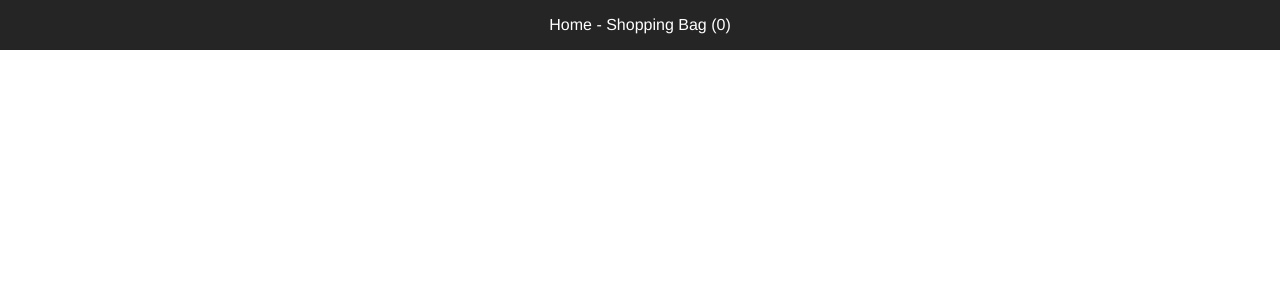
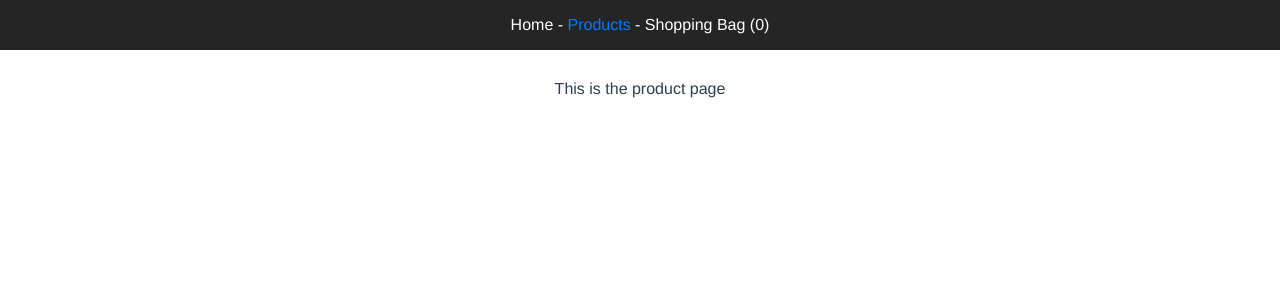
Before and after one commit to black-dev-x/vue-js-3-completo-udemy, a Vue app in the folder project-shopping-bag/: page /#/product in a window 1280 px wide. Shown: the top 300 px of the page. Built offline with nearby package versions, Linux system fonts and the light colour scheme.

Commit message:
"feat: Update navigation links in App.vue"

```diff
--- a/project-shopping-bag/src/App.vue
+++ b/project-shopping-bag/src/App.vue
@@ -1,6 +1,7 @@
 <template>
   <div id="nav">
     <router-link to="/">Home</router-link> -
+    <router-link to="/product">Products</router-link> -
     <router-link to="/basket">Shopping Bag (0)</router-link>
   </div>
   <router-view/>
--- a/project-shopping-bag/src/router/index.js
+++ b/project-shopping-bag/src/router/index.js
@@ -1,7 +1,7 @@
 import { createRouter, createWebHashHistory } from 'vue-router'
 import Home from '../views/HomePage.vue'
 import Basket from '../views/ShoppingBasket.vue'
-
+import Product from '../views/Product.vue'
 const routes = [
   {
     path: '/',
@@ -13,6 +13,12 @@ const routes = [
     name: 'Basket',
     component: Basket
   },
+  {
+    path: '/product',
+    name: 'Product',
+    component: Product
+  },
+
 
 ]
 
--- /dev/null
+++ b/project-shopping-bag/src/views/Product.vue
@@ -0,0 +1,17 @@
+<template>
+  <div class="product">
+    This is the product page
+  </div>
+</template>
+
+<script>
+
+export default {
+  name: 'Product'
+}
+</script>
+
+<style lang="scss">
+
+
+</style>
```
